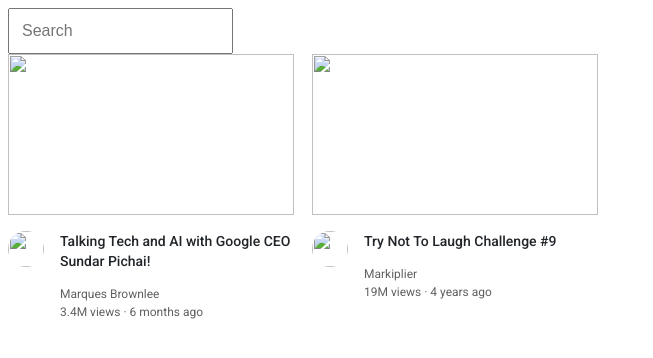
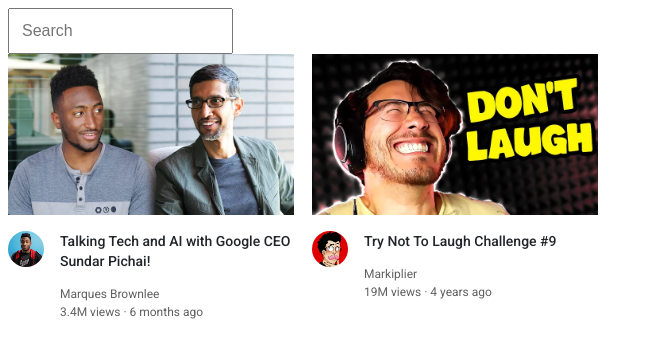
Before and after one commit to Viggiji/learningpublishing, a plain HTML site: page youtube.html in a window 1280 px wide. Shown: the whole page, without its empty margins (0-653 px from the left). Drawn offline with Linux system fonts and the light colour scheme.

Commit message:
Update youtube.html

```diff
--- a/youtube.html
+++ b/youtube.html
@@ -14,12 +14,12 @@
      <div class="div1">
 
       <div class="image">
-        <img class="thumbnailss" src="thumbnails/thumbnail-1.webp">
+        <img class="thumbnailss" src="thumbnail-1.webp">
       </div>
       <div class="logoandinfo">
 
         <div class="logo">
-        <img class="logos" src="channellogo/logo1.jpeg">
+        <img class="logos" src="logo1.jpeg">
         </div>
 
         <div class="vidinfo">
@@ -40,12 +40,12 @@
       <div class="div1">
 
         <div class="image">
-          <img class="thumbnailss" src="thumbnails/thumbnail-2.webp">
+          <img class="thumbnailss" src="thumbnail-2.webp">
         </div>
 
         <div class="logoandinfo">
           <div class="logo">
-            <img class="logos" src="channellogo/logo2.jpeg">
+            <img class="logos" src="logo2.jpeg">
           </div>
           <div class="vidinfo">
             <p class="vid1name">
```
